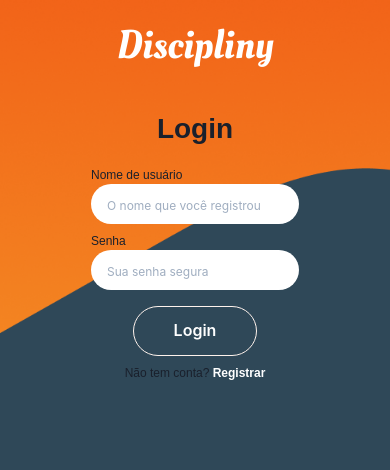
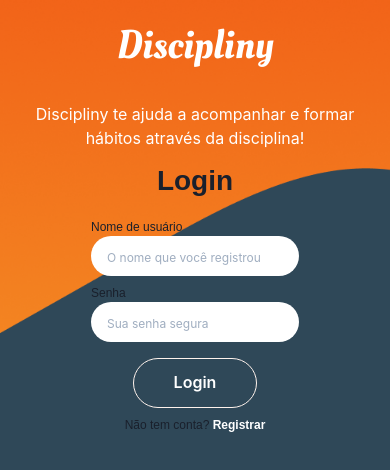
Before and after one commit to victorsnms/discipliny, a React (Create React App) app: page / in a window 390 px wide. Shown: the top 470 px of the page. Built offline with nearby package versions, Linux system fonts and the light colour scheme; no server answers; a web font is replaced by a local one.

Commit message:
feat: login guide  mobile and desktop

```diff
--- a/src/Pages/Login/index.jsx
+++ b/src/Pages/Login/index.jsx
@@ -66,7 +66,7 @@ const Login = () => {
           description: `Bem vindo ${user.username}, mostre que você tem disciplina e realize uma tarefa 21 vezes para consolidar seu hábito e ganhar uma medalha de ouro! Vamos lá 😁`,
           status: "success",
           isClosable: true,
-          duration: 120000
+          duration: 120000,
         });
         return history.push("/habits");
       })
@@ -90,6 +90,13 @@ const Login = () => {
     <Container>
       <Content>
         <h1>Discipliny</h1>
+        <div className="guide-login">
+          <h2>
+            Discipliny te ajuda a acompanhar e
+            <span className="white-text"> formar hábitos</span> através da
+            disciplina!
+          </h2>
+        </div>
         <MainContent>
           <img src={img} alt="Ilustração" className="display" />
           <FormContent>
--- a/src/Pages/Login/styles.js
+++ b/src/Pages/Login/styles.js
@@ -13,6 +13,11 @@ export const Container = styled.div`
   @media (max-width: 1023px) {
     .display {
       display: none;
+    }
+    .guide-login {
+      text-align: center;
+      color: white;
+      margin: 10px 15px;
     }
   }
 `;
@@ -111,7 +116,6 @@ export const Content = styled.div`
     font-size: 2.5rem;
     text-align: center;
     padding: 1rem;
-    margin-bottom: 1rem;
     animation: leftToRight 3s cubic-bezier(0.18, 0.89, 0.32, 1.28) forwards;
   }
 
@@ -123,8 +127,21 @@ export const Content = styled.div`
     img {
       width: 30rem;
       position: absolute;
-      bottom: 40px;
+      bottom: 100px;
       left: 120px;
+    }
+    .guide-login {
+      position: absolute;
+      top: 80px;
+      left: 50px;
+      z-index: 1;
+      font-size: 24px;
+      max-width: 700px;
+      text-align: left;
+      color: var(--blue);
+    }
+    .white-text {
+      color: white;
     }
   }
 
```
